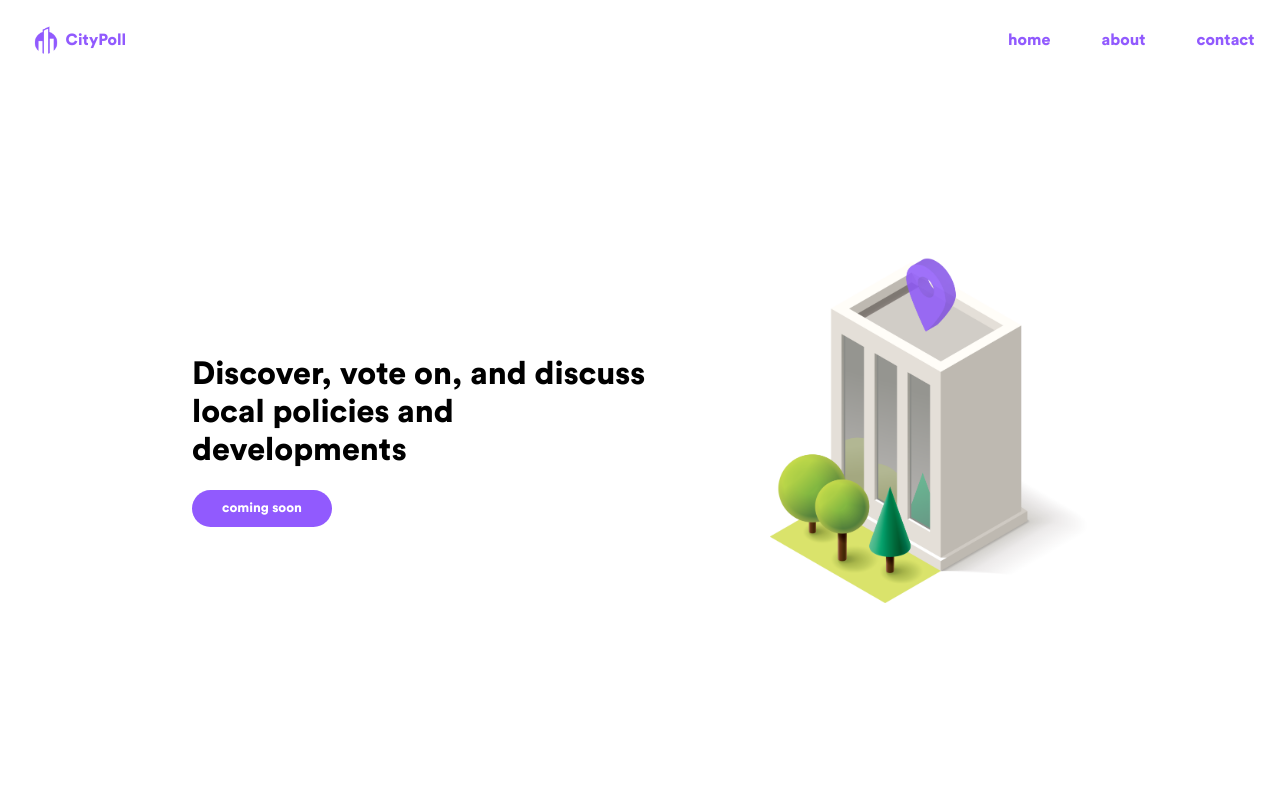
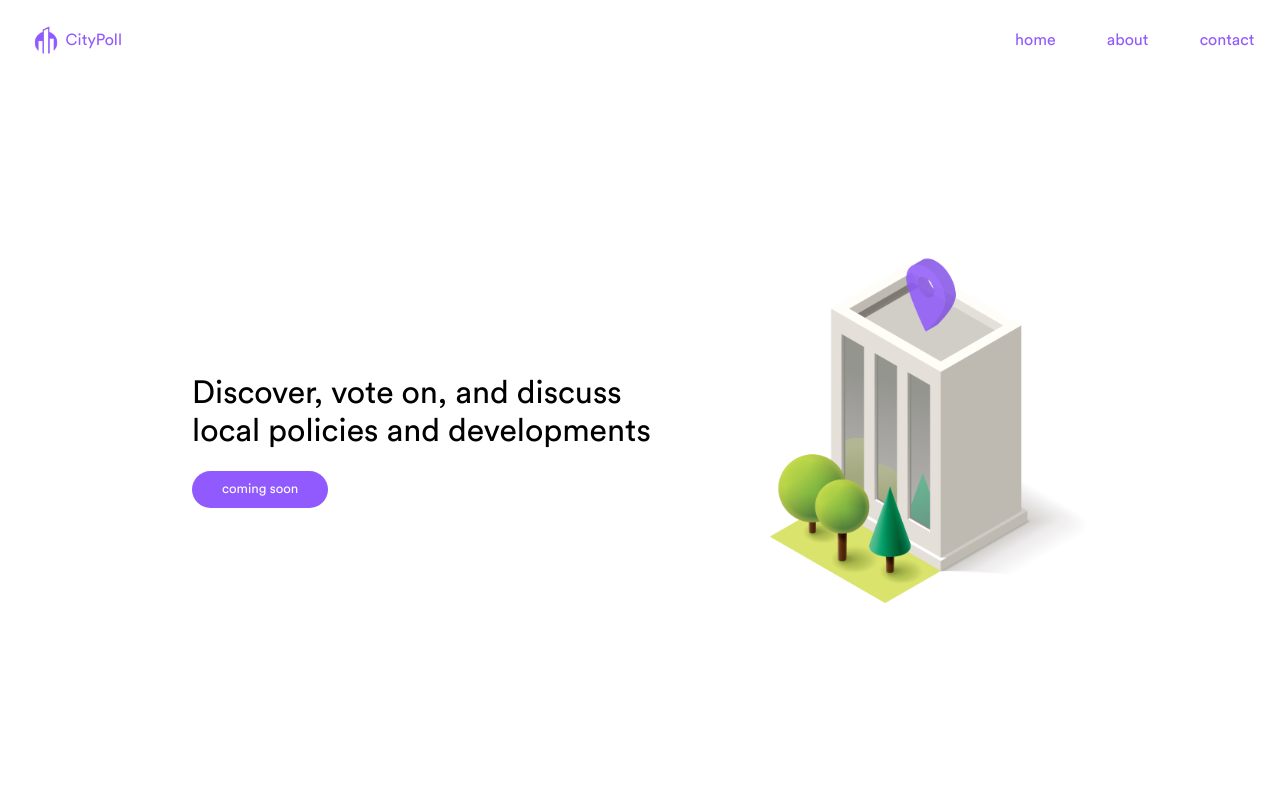
Before and after one commit to MoralCode/citypoll, a plain HTML site: page index.html in a window 1280 px wide. Shown: the top 800 px of the page. Drawn offline with Linux system fonts and the light colour scheme.

Commit message:
font changes 0.2

```diff
--- a/styles.css
+++ b/styles.css
@@ -1,11 +1,11 @@
 @font-face {
-font-family: "CircularStd";
+font-family: "CircularStd-Book";
 src: url('fonts/CircularStd-Book.ttf') format('truetype');
-font-weight: lighter;
-font-style: normal;
+/* font-weight: normal;
+font-style: normal; */
 }
 
-@font-face {
+/* @font-face {
   font-family: "CircularStd";
   src: url('fonts/CircularStd-Medium.ttf') format('truetype');
   font-weight: normal;
@@ -24,13 +24,13 @@ font-style: normal;
   src: url('fonts/CircularStd-Black.ttf') format('truetype');
   font-weight: bolder;
   font-style: normal;
-}
+} */
 
 html, body {
   margin:0;
   padding:0;
   width:100%;
-  font-family: 'CircularStd', Arial, sans-serif;
+  font-family: 'CircularStd-Book', Arial, sans-serif;
   /* font-weight:  */
 }
 
```
